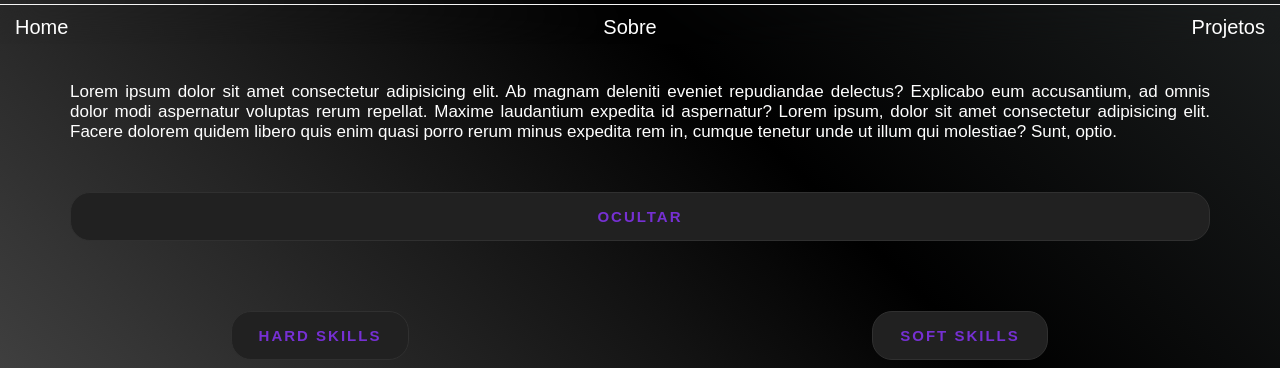
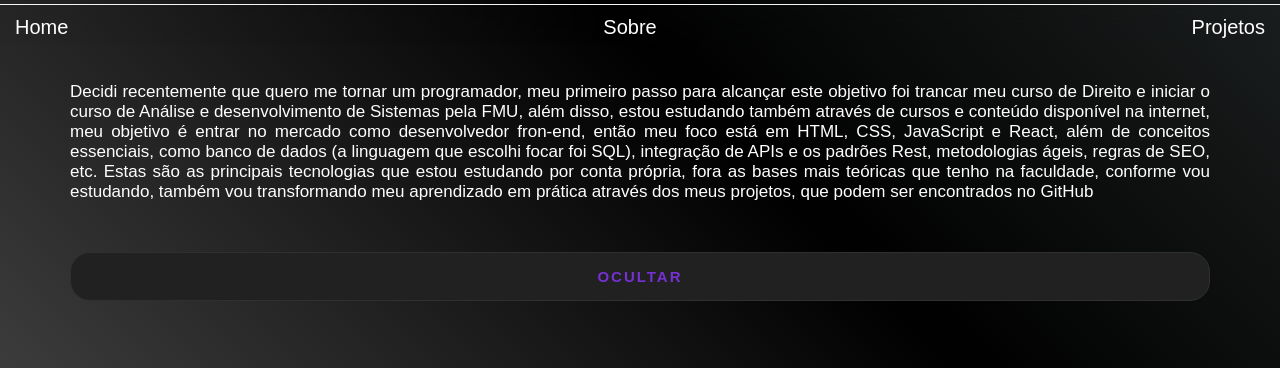
Before and after one commit to VCTRdvlpr/main-portfolio, a plain HTML site: page about.html in a window 1280 px wide. Both pictures are taken after a click on the button "LEIA MAIS". Shown: the part 96-464 px from the top of the page. Drawn offline with Linux system fonts and the light colour scheme.

Commit message:
content att

```diff
--- a/about.html
+++ b/about.html
@@ -68,12 +68,15 @@
         <div class="about-main">
             <section class="about-me">
                 <p> <span id="pontos">  Clique abaixo em <span id="strong-read-more">leia mais</span> e saiba mais sobre mim!</span>
-                    <span id="more">Lorem ipsum dolor sit amet consectetur adipisicing elit. Ab
-                         magnam deleniti eveniet repudiandae delectus? Explicabo eum
-                        accusantium, ad omnis dolor modi aspernatur voluptas rerum repellat.
-                        Maxime laudantium expedita id aspernatur? Lorem ipsum, dolor sit amet consectetur
-                        adipisicing elit. Facere dolorem quidem libero quis enim quasi porro
-                         rerum minus expedita rem in, cumque tenetur unde ut illum qui molestiae? Sunt, optio.</span>
+                    <span id="more">Decidi recentemente que quero me tornar um programador, meu primeiro passo para
+                         alcançar este objetivo foi trancar meu curso de Direito e iniciar o curso de Análise e
+                         desenvolvimento de Sistemas pela FMU, além disso, estou estudando também através de cursos
+                         e conteúdo disponível na internet, meu objetivo é entrar no mercado como desenvolvedor fron-end,
+                         então meu foco está em HTML, CSS, JavaScript e React, além de conceitos essenciais, como banco de
+                         dados (a linguagem que escolhi focar foi SQL), integração de APIs e os padrões Rest, metodologias ágeis,
+                         regras de SEO, etc. Estas são as principais tecnologias que estou estudando por conta própria, fora as
+                          bases mais teóricas que tenho na faculdade, conforme vou estudando, também vou
+                        transformando meu aprendizado em prática através dos meus projetos, que podem ser encontrados no GitHub</span>
                 </p>
                 <button onclick="leiaMais()" id="btn-leia-mais">Leia Mais</button>
             </section>
@@ -88,8 +91,9 @@
                         <li>HTML5</li>
                         <li>CSS3</li>
                         <li>JavaScript</li>
-                        <li>Python</li>
-                        <li>Metodologia SCRUM</li>
+                        <li>ReactJS</li>
+                        <li>GIT versionador</li>
+                        <li>GitHub</li>
                     </ul>
                 </div>
                 <div class="soft-skills">
@@ -100,8 +104,7 @@
                         <li>Facilidade no aprendizado</li>
                         <li>Bom raciocínio lógico</li>
                         <li>Boa comunicação</li>
-                        <li>text 01</li>
-                        <li>text 02</li>
+                        <li>Facilidade em trabalhar em equipe</li>
                     </ul>
                 </div>
             </section>
--- a/css/style.css
+++ b/css/style.css
@@ -41,8 +41,7 @@ body{
     background-position: center;
     color: #ffff;
     font-family: Arial, Helvetica, sans-serif;
-    max-width: 100%;
-    width: 100%;
+
 }
 
 nav ul a{
```
Also changed, not shown: index.html (+1 -1 lines).
